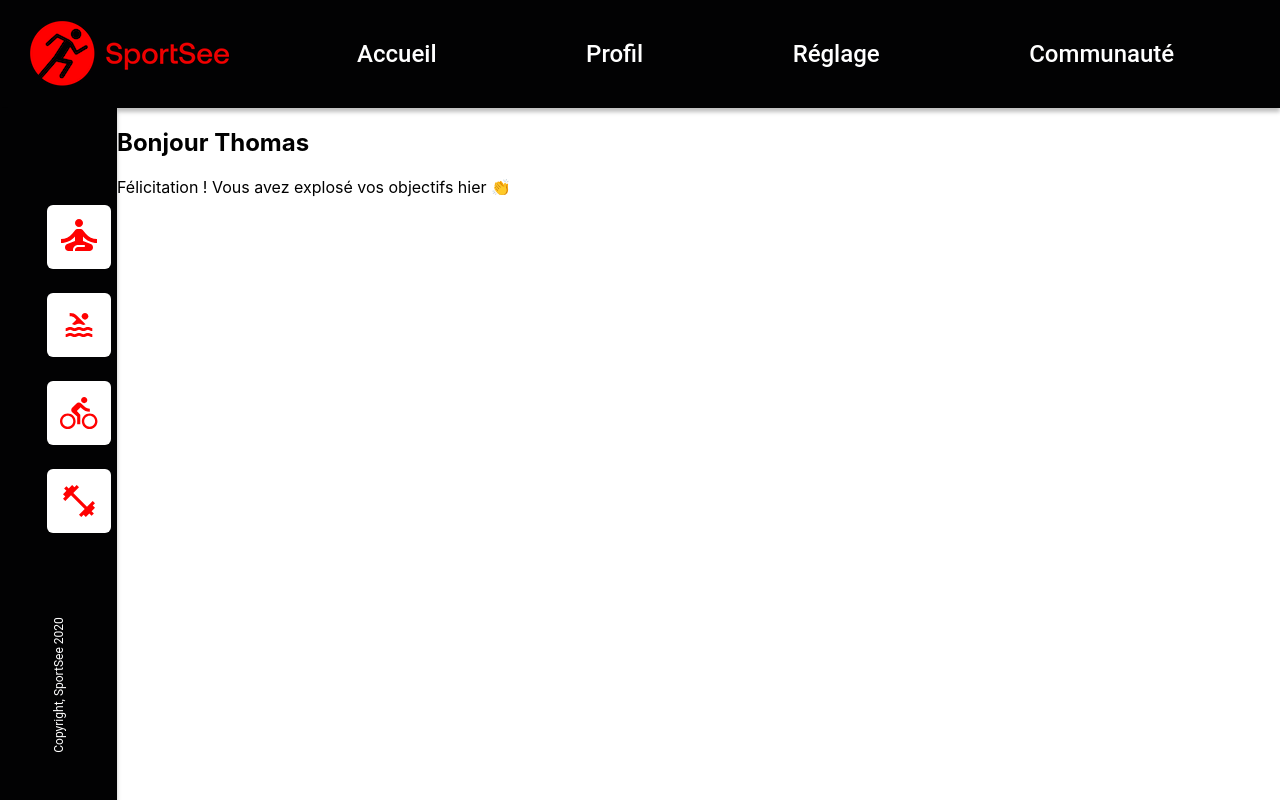
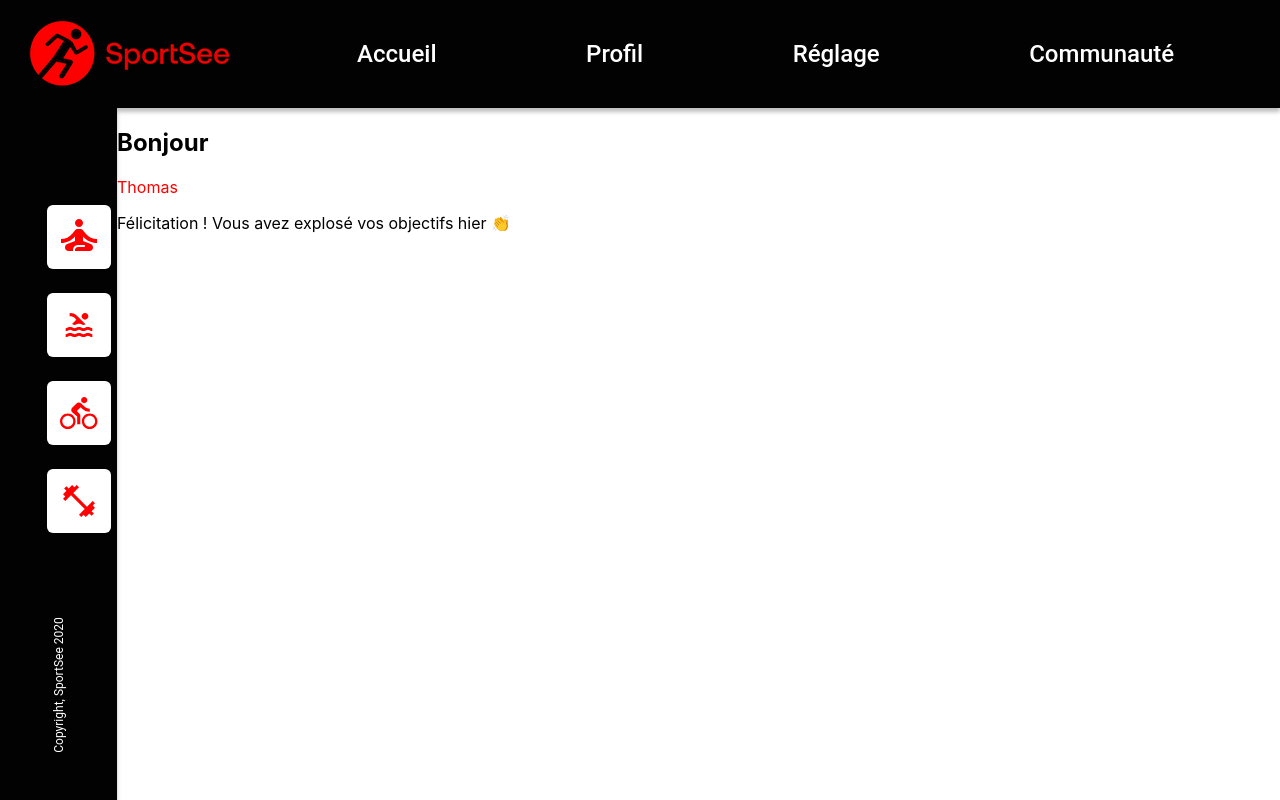
Before and after one commit to Kuznetsov-100-Rads-Bar/P12-SportSee-OCR, a React (Create React App) app: page / in a window 1280 px wide. Built offline with nearby package versions, Linux system fonts and the light colour scheme.

Commit message:
construction du visuel statique

```diff
--- a/src/pages/Dashboard.jsx
+++ b/src/pages/Dashboard.jsx
@@ -5,17 +5,25 @@ import Sidebar from '../components/Sidebar/Sidebar';
 export default function Dashboard() {
   return (
     <StyledDashboard>
-      <div className='dashboard-left'>
+      <DashboardLeft>
         <Sidebar />
-        </div>
-        <div className="dashboard-right">
-
-        <h1 className='dashboardProfile'>Bonjour <span className='dashboardProfileUsername'>Thomas</span></h1>
-        <p className='dashboardSlogan'>Félicitation ! Vous avez explosé vos objectifs hier 👏</p>
-      </div>
-
+      </DashboardLeft>
+      <DashboardRight>
+        <DashboardProfile>Bonjour </DashboardProfile><DashboardProfilUserName>Thomas</DashboardProfilUserName>
+        <DashboardSlogan>Félicitation ! Vous avez explosé vos objectifs hier 👏</DashboardSlogan>
+      </DashboardRight>
     </StyledDashboard>
   )
 }
 
 const StyledDashboard = styled.section`display: flex`;
+
+const DashboardLeft = styled.aside``;
+
+const DashboardRight = styled.div``;
+
+const DashboardProfile = styled.h1``;
+
+const DashboardProfilUserName = styled.span`color: #ff0101`;
+
+const DashboardSlogan = styled.p``;
```
